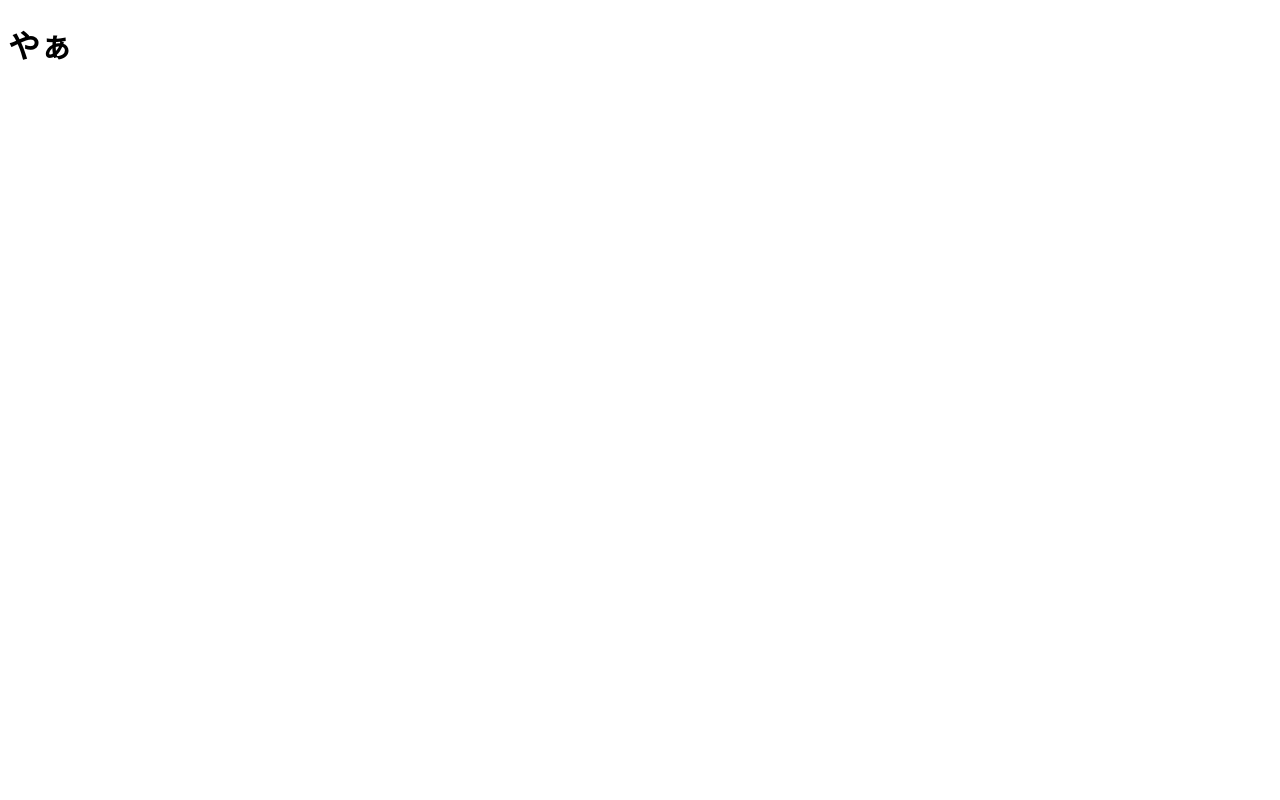
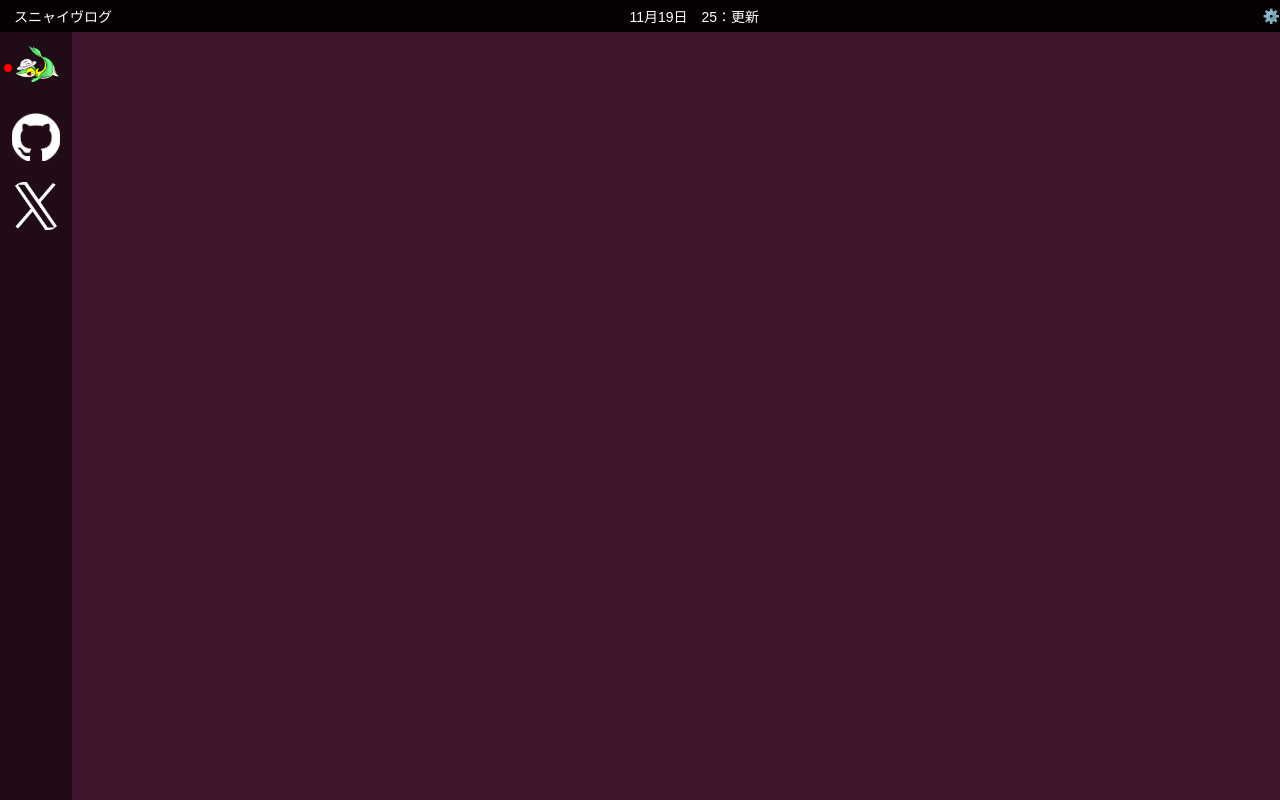
Before and after one commit to Snyiv495/Snyiv, a plain HTML site: page index.html in a window 1280 px wide. Drawn offline with Linux system fonts and the light colour scheme.

Commit message:
雛型の提案

```diff
--- a/index.html
+++ b/index.html
@@ -1,11 +1,31 @@
 <!DOCTYPE html>
-<html>
+<html lang="ja">
     <head>
         <meta charset="UTF-8">
-        <title>スニャイヴのホームページ</title>
+        <title>スニャイヴログ</title>
+        <link rel="stylesheet" href="./style.css">
     </head>
 
     <body>
-        <h1>やぁ</h1>
+        <!-- Top bar -->
+        <div class="topbar">
+            <a href="./index.html" target="_self" class="item">　スニャイヴログ　</a>
+            <a href="./index.html" target="_self" class="item">　11月19日　25：更新　</a>
+            <a href="./index.html" target="_self" class="item">⚙️</a>
+        </div>
+
+        <!-- Dock -->
+        <div class="dock">
+            <a href="./index.html" target="_self" class="item">
+                <span class="active"></span>
+                <span class="icon snyiv_image"></span>
+            </a>
+            <a href="https://github.com/Snyiv495" target="_blank" class="item">
+                <span class="icon github_image"></span>
+            </a>
+            <a href="https://x.com/Snyiv495" target="_blank" class="item">
+                <span class="icon x_image"></span>
+            </a>
+        </div>
     </body>
 </html>
--- /dev/null
+++ b/style.css
@@ -0,0 +1,95 @@
+/* Body */
+body{
+    margin: 0;
+    padding: 0;
+    height: 100vh;
+    overflow: hidden;
+    background: rgba(64, 22, 46, 1);
+    font-family: "Ubuntu", sans-serif;
+}
+
+/* Top bar */
+.topbar{
+    position: fixed;
+    width: 100%;
+    height: 32px;
+    background: rgba(0, 0, 0, 0.9);
+
+    display: flex;
+    align-items: center;
+    justify-content: space-between;
+}
+.topbar .item{
+    position: relative;
+    font-size: 14px;
+    color: rgba(255, 255, 255, 1);
+    text-decoration: none;
+}
+.topbar .item:hover{
+    transition: 0.2s;
+    border-radius: 12px;
+    background-color: rgba(255, 255, 255, 0.3);
+}
+
+/* Dock */
+.dock{
+    position: fixed;
+    top: 32px;
+    width: 72px;
+    height: 100%;
+    background: rgba(0, 0, 0, 0.5);
+
+    display: flex;
+    flex-direction: column;
+    align-items: center;
+    padding-top: 4px;
+    gap: 4px;
+}
+.dock .item{
+    position: relative;
+    width: 90%;
+    height: calc(72px*0.9);
+    border-radius: 12px;
+
+    display: flex;
+    align-items: center;
+    justify-content: center;
+}
+.dock .item:hover {
+    transition: 0.2s;
+    border-radius: 12px;
+    background-color: rgba(255, 255, 255, 0.3);
+}
+.dock .item .active{
+    position: absolute;
+    top: calc(50%-4px);
+    left: 0px;
+    width: 8px;
+    height: 8px;
+    border-radius: 6px;
+    background: rgba(255, 0, 0, 1);
+}
+.dock .item .icon{
+    width: 48px;
+    height: 48px;
+    border-radius: 12px;
+    background-size: cover;
+    background-position: center;
+}
+
+/* Window */
+.window{
+    position: fixed;
+    background: rgba(255, 255, 255, 1);
+}
+
+/* Image */
+.snyiv_image{
+    background-image: url("./assets/icon/snyiv.png");
+}
+.github_image{
+    background-image: url("./assets/icon/github.png");
+}
+.x_image{
+    background-image: url("./assets/icon/x.png");
+}
```
Also changed, not shown: assets/icon/github.png (added), assets/icon/snyiv.png (added), assets/icon/x.png (added).
